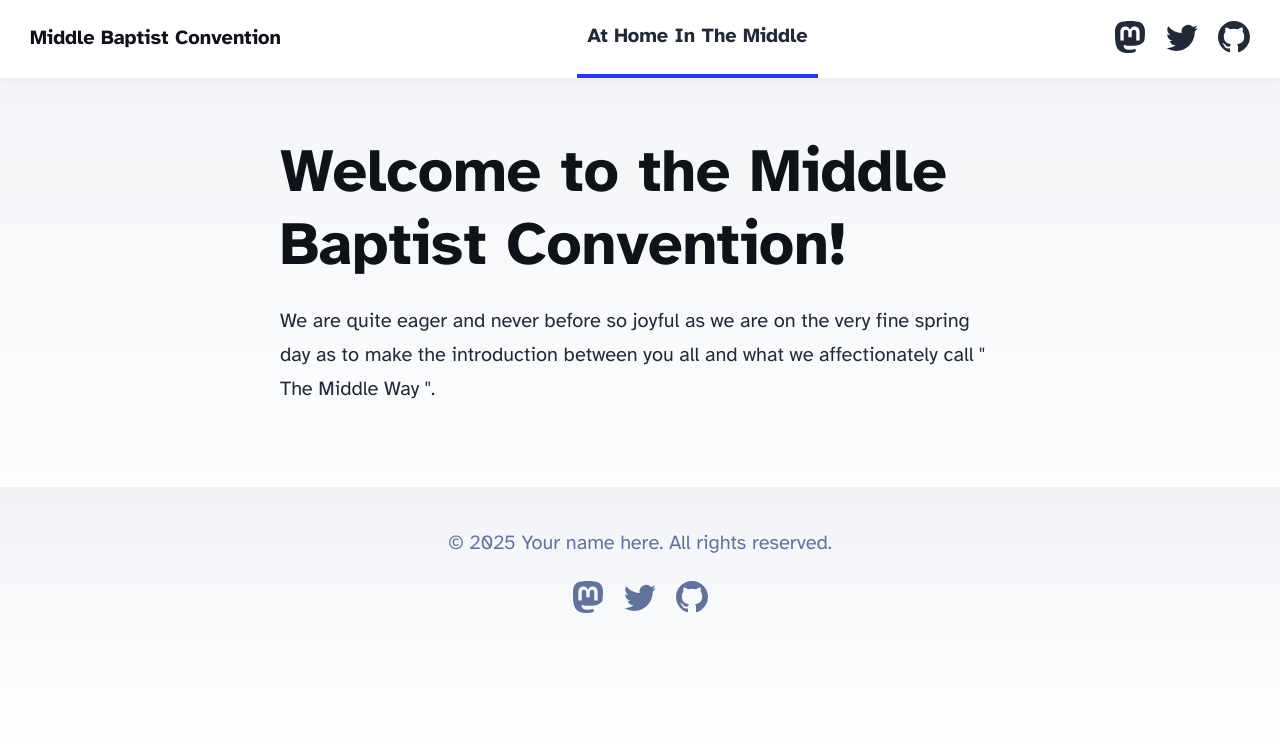
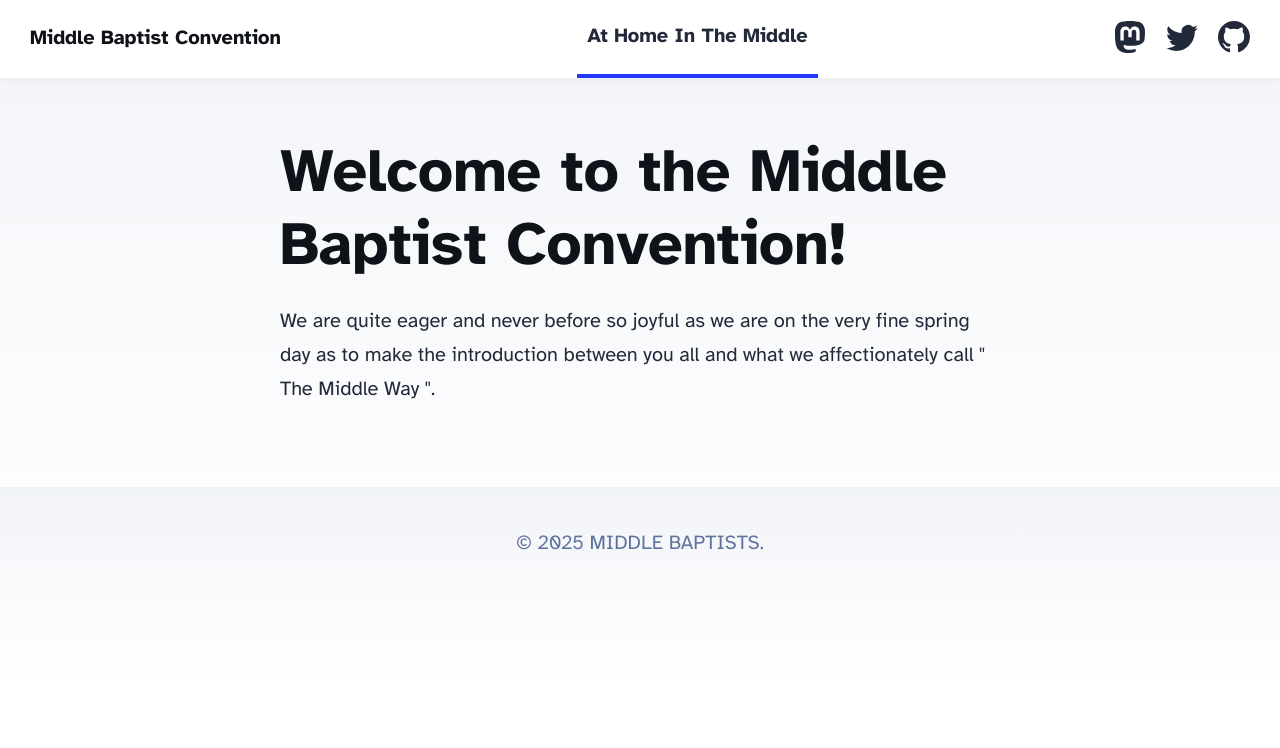
Before and after one commit to eess-901/broken-disk-f275, an Astro site: page / in a window 1280 px wide. Built offline with nearby package versions, Linux system fonts and the light colour scheme; Astro itself is replaced by a stand-in of ours.

Commit message:
Update Footer.astro

```diff
--- a/src/components/Footer.astro
+++ b/src/components/Footer.astro
@@ -3,41 +3,7 @@
 ---
 
 <footer>
-	&copy; {today.getFullYear()} Your name here. All rights reserved.
-	<div class="social-links">
-		<a href="https://m.webtoo.ls/@astro" target="_blank">
-			<span class="sr-only">Follow Astro on Mastodon</span>
-			<svg
-				viewBox="0 0 16 16"
-				aria-hidden="true"
-				width="32"
-				height="32"
-				astro-icon="social/mastodon"
-				><path
-					fill="currentColor"
-					d="M11.19 12.195c2.016-.24 3.77-1.475 3.99-2.603.348-1.778.32-4.339.32-4.339 0-3.47-2.286-4.488-2.286-4.488C12.062.238 10.083.017 8.027 0h-.05C5.92.017 3.942.238 2.79.765c0 0-2.285 1.017-2.285 4.488l-.002.662c-.004.64-.007 1.35.011 2.091.083 3.394.626 6.74 3.78 7.57 1.454.383 2.703.463 3.709.408 1.823-.1 2.847-.647 2.847-.647l-.06-1.317s-1.303.41-2.767.36c-1.45-.05-2.98-.156-3.215-1.928a3.614 3.614 0 0 1-.033-.496s1.424.346 3.228.428c1.103.05 2.137-.064 3.188-.189zm1.613-2.47H11.13v-4.08c0-.859-.364-1.295-1.091-1.295-.804 0-1.207.517-1.207 1.541v2.233H7.168V5.89c0-1.024-.403-1.541-1.207-1.541-.727 0-1.091.436-1.091 1.296v4.079H3.197V5.522c0-.859.22-1.541.66-2.046.456-.505 1.052-.764 1.793-.764.856 0 1.504.328 1.933.983L8 4.39l.417-.695c.429-.655 1.077-.983 1.934-.983.74 0 1.336.259 1.791.764.442.505.661 1.187.661 2.046v4.203z"
-				></path></svg
-			>
-		</a>
-		<a href="https://twitter.com/astrodotbuild" target="_blank">
-			<span class="sr-only">Follow Astro on Twitter</span>
-			<svg viewBox="0 0 16 16" aria-hidden="true" width="32" height="32" astro-icon="social/twitter"
-				><path
-					fill="currentColor"
-					d="M5.026 15c6.038 0 9.341-5.003 9.341-9.334 0-.14 0-.282-.006-.422A6.685 6.685 0 0 0 16 3.542a6.658 6.658 0 0 1-1.889.518 3.301 3.301 0 0 0 1.447-1.817 6.533 6.533 0 0 1-2.087.793A3.286 3.286 0 0 0 7.875 6.03a9.325 9.325 0 0 1-6.767-3.429 3.289 3.289 0 0 0 1.018 4.382A3.323 3.323 0 0 1 .64 6.575v.045a3.288 3.288 0 0 0 2.632 3.218 3.203 3.203 0 0 1-.865.115 3.23 3.23 0 0 1-.614-.057 3.283 3.283 0 0 0 3.067 2.277A6.588 6.588 0 0 1 .78 13.58a6.32 6.32 0 0 1-.78-.045A9.344 9.344 0 0 0 5.026 15z"
-				></path></svg
-			>
-		</a>
-		<a href="https://github.com/withastro/astro" target="_blank">
-			<span class="sr-only">Go to Astro's GitHub repo</span>
-			<svg viewBox="0 0 16 16" aria-hidden="true" width="32" height="32" astro-icon="social/github"
-				><path
-					fill="currentColor"
-					d="M8 0C3.58 0 0 3.58 0 8c0 3.54 2.29 6.53 5.47 7.59.4.07.55-.17.55-.38 0-.19-.01-.82-.01-1.49-2.01.37-2.53-.49-2.69-.94-.09-.23-.48-.94-.82-1.13-.28-.15-.68-.52-.01-.53.63-.01 1.08.58 1.23.82.72 1.21 1.87.87 2.33.66.07-.52.28-.87.51-1.07-1.78-.2-3.64-.89-3.64-3.95 0-.87.31-1.59.82-2.15-.08-.2-.36-1.02.08-2.12 0 0 .67-.21 2.2.82.64-.18 1.32-.27 2-.27.68 0 1.36.09 2 .27 1.53-1.04 2.2-.82 2.2-.82.44 1.1.16 1.92.08 2.12.51.56.82 1.27.82 2.15 0 3.07-1.87 3.75-3.65 3.95.29.25.54.73.54 1.48 0 1.07-.01 1.93-.01 2.2 0 .21.15.46.55.38A8.012 8.012 0 0 0 16 8c0-4.42-3.58-8-8-8z"
-				></path></svg
-			>
-		</a>
-	</div>
+	&copy; {today.getFullYear()} MIDDLE BAPTISTS.
 </footer>
 <style>
 	footer {
```
